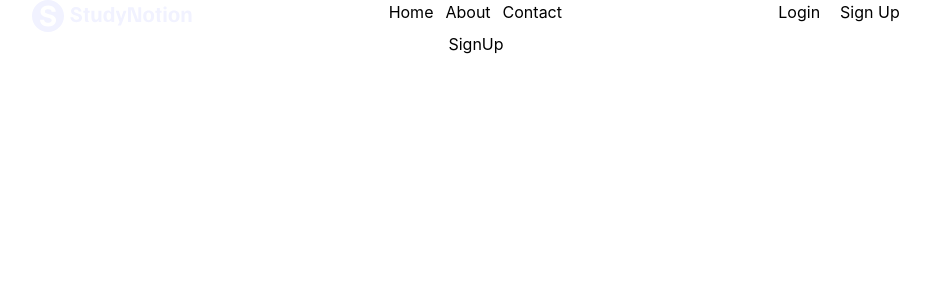
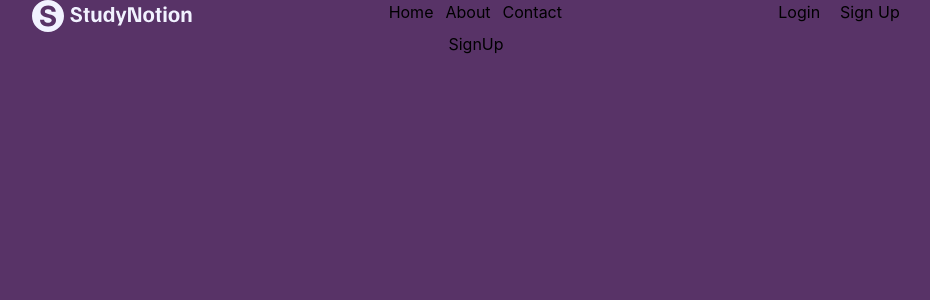
Before and after one commit to laxmany9335/React-intermediate, a React (Create React App) app in the folder website/: page /signup in a window 1280 px wide. Shown: the top 300 px of the page, without its empty margins (164-1094 px from the left). Built offline with nearby package versions, Linux system fonts and the light colour scheme.

Commit message:
break time

```diff
--- a/website/src/index.css
+++ b/website/src/index.css
@@ -5,6 +5,7 @@ body {
     sans-serif;
   -webkit-font-smoothing: antialiased;
   -moz-osx-font-smoothing: grayscale;
+  background-color: rgb(88, 51, 103);
 }
 
 code {
--- a/website/src/page/Dashboard.js
+++ b/website/src/page/Dashboard.js
@@ -2,7 +2,7 @@ import React from 'react'
 
 function Dashboard() {
   return (
-    <div>
+    <div className='justify-center items-center'>
         Welcome to Dashboard !..
     </div>
   )
--- a/website/src/page/Home.js
+++ b/website/src/page/Home.js
@@ -2,7 +2,7 @@ import React from 'react'
 
 function Home() {
   return (
-    <div>
+    <div className='justify-center items-center'>
       This is a Home page
     </div>
   )
--- a/website/src/page/Login.js
+++ b/website/src/page/Login.js
@@ -2,7 +2,7 @@ import React from 'react'
 
 function Login() {
   return (
-    <div>Login</div>
+    <div className='justify-center items-center'>Login</div>
   )
 }
 
--- a/website/src/page/SignUp.js
+++ b/website/src/page/SignUp.js
@@ -2,7 +2,8 @@ import React from 'react'
 
 function SignUp() {
   return (
-    <div>SignUp</div>
+    <div className='justify-center items-center'
+    >SignUp</div>
   )
 }
 
```
Also changed, not shown: website/src/components/Template.js (added, +23 -0 lines).
